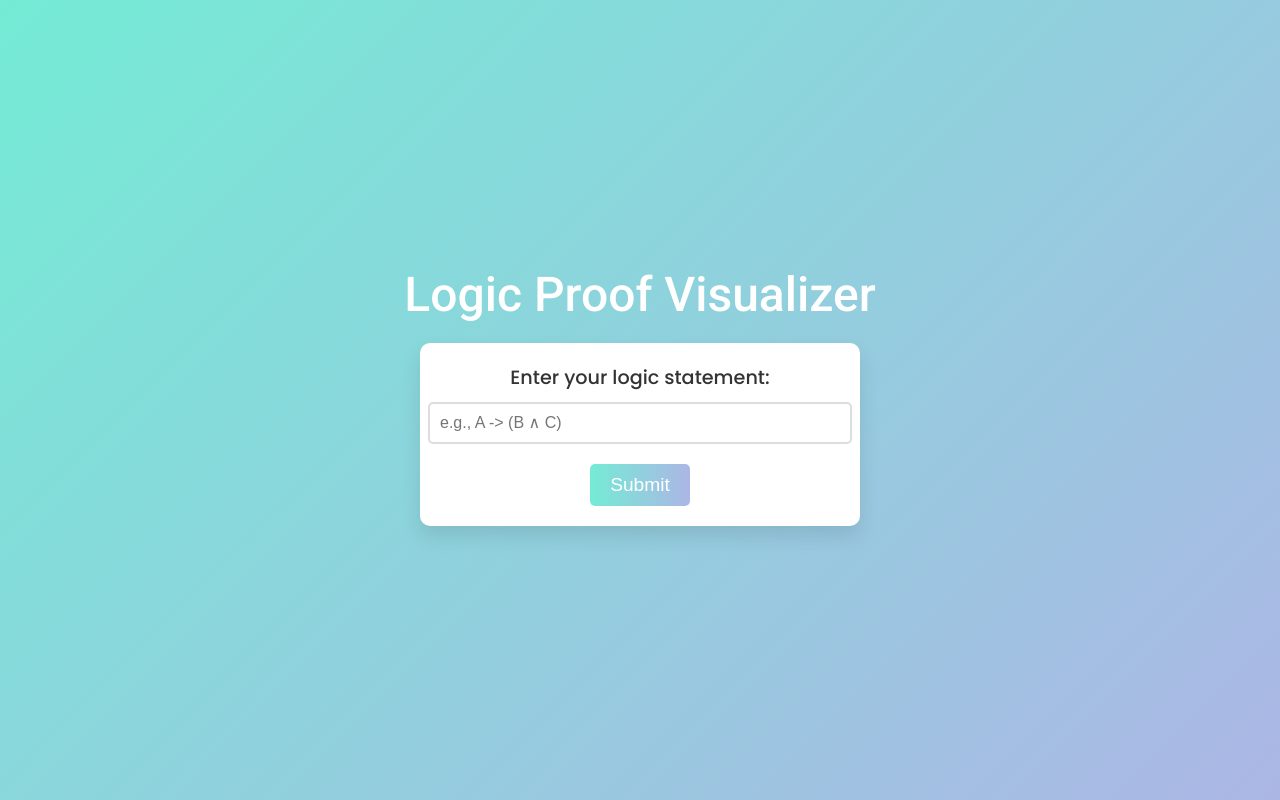
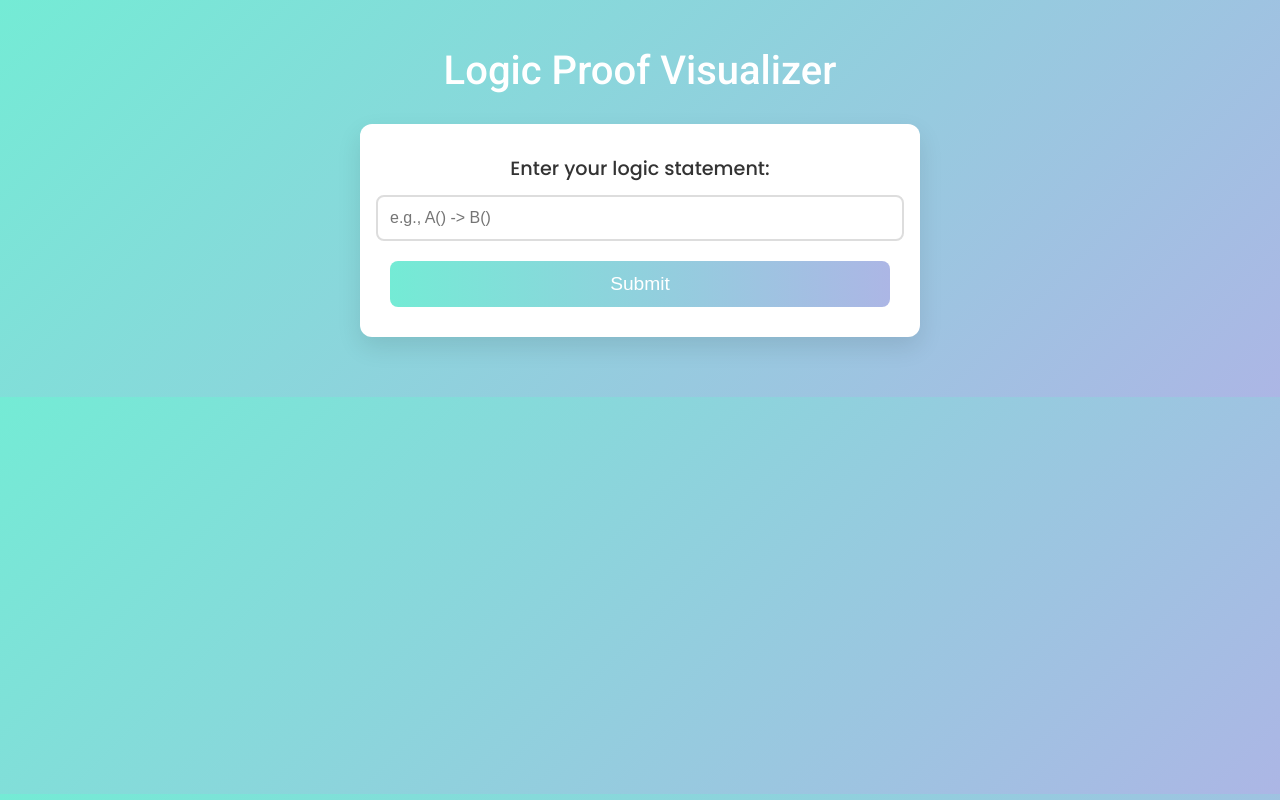
Before and after one commit to adibudaraju/FOL-Visualizer, a Flask app: page / in a window 1280 px wide. Run offline with Flask 3, Linux system fonts and the light colour scheme.

Commit message:
website updates

```diff
--- a/app.py
+++ b/app.py
@@ -3,27 +3,33 @@
 from flask import Flask, render_template, request, jsonify
 
 app = Flask(__name__)
+from flask_cors import CORS
+CORS(app)
 
 @app.route('/')
 def index():
-    os.system("ocamlopt -o proof proof.ml")
     return render_template('index.html')
 
 @app.route('/proof', methods=['POST'])
 def proof():
     data = request.json
     statement = data['statement']
-    result = run_ocaml_proof_checker(statement)
-
-    is_valid = result.strip() == "Valid"
-    return jsonify({"valid": is_valid, "steps": ["Step 1", "Step 2", "Conclusion"]})
+    result = run_ocaml_proof_checker(statement).splitlines()
+    print(result)
+    return jsonify({"valid": True, "steps": result})
 
 def run_ocaml_proof_checker(statement):
+    dir_path = os.path.dirname(os.path.realpath(__file__))
+    folprover_dir = os.path.join(dir_path, 'folprover')
+    command = f"dune exec folprover \"{statement}\""
     try:
-        output = subprocess.check_output(['./proof', statement], universal_newlines=True)
-        return output
-    except subprocess.CalledProcessError as e:
-        return f"Error: {e}"
+        result = subprocess.run(command, shell=True, cwd=folprover_dir, capture_output=True, text=True)
+        if result.returncode == 0:
+            return result.stdout  # Return the command output
+        else:
+            return f"Error: {result.stderr}"
+    except Exception as e:
+        return f"An error occurred: {e}"
 
 if __name__ == '__main__':
     app.run(debug=True)
--- a/templates/index.html
+++ b/templates/index.html
@@ -1,6 +1,5 @@
 <!DOCTYPE html>
 <html lang="en">
-
 <head>
     <meta charset="UTF-8">
     <meta name="viewport" content="width=device-width, initial-scale=1.0">
@@ -12,133 +11,140 @@
         body {
             font-family: 'Poppins', sans-serif;
             background: linear-gradient(135deg, #74ebd5, #ACB6E5);
-            height: 100vh;
             margin: 0;
-            display: flex;
-            justify-content: center;
-            align-items: center;
-            flex-direction: column;
+            padding: 20px;
             color: #333;
+            overflow-y: auto;
         }
 
         h1 {
             font-family: 'Roboto', sans-serif;
             font-weight: 500;
             color: #fff;
-            font-size: 3rem;
-            margin-bottom: 20px;
+            font-size: 2.5rem;
+            margin-bottom: 30px;
+            text-align: center;
         }
 
         form {
             background: #ffffff;
-            padding: 20px;
-            border-radius: 10px;
-            box-shadow: 0 10px 20px rgba(0, 0, 0, 0.1);
+            padding: 30px;
+            border-radius: 12px;
+            box-shadow: 0 10px 25px rgba(0, 0, 0, 0.1);
             display: flex;
             flex-direction: column;
             align-items: center;
-            width: 400px;
+            width: 100%;
+            max-width: 500px;
+            margin: 0 auto;
         }
 
         label {
             font-size: 1.2rem;
-            margin-bottom: 10px;
+            margin-bottom: 12px;
         }
 
         input[type="text"] {
             font-size: 1rem;
-            padding: 10px;
+            padding: 12px;
             width: 100%;
             margin-bottom: 20px;
             border: 2px solid #ddd;
-            border-radius: 5px;
+            border-radius: 8px;
         }
 
         button {
-            background: #74ebd5;
-            background: -webkit-linear-gradient(to right, #74ebd5, #ACB6E5);
             background: linear-gradient(to right, #74ebd5, #ACB6E5);
             border: none;
-            padding: 10px 20px;
+            padding: 12px 24px;
             font-size: 1.2rem;
             color: white;
-            border-radius: 5px;
+            border-radius: 8px;
             cursor: pointer;
             transition: background 0.3s ease;
+            width: 100%;
         }
 
         button:hover {
-            background: -webkit-linear-gradient(to right, #ACB6E5, #74ebd5);
             background: linear-gradient(to right, #ACB6E5, #74ebd5);
         }
 
-        #visualization {
+        #stepsContainer {
             margin-top: 40px;
-            width: 60%;
-            text-align: center;
+            width: 100%;
+            max-width: 800px;
+            margin: 0 auto;
+            padding: 20px;
+        }
+
+        .step {
+            font-size: 1.5rem;
+            margin-bottom: 20px;
+        }
+
+        .step-number {
+            font-size: 1.2rem;
+            font-weight: bold;
+        }
+
+        .step-expression {
+            font-size: 1.5rem;
+            font-weight: bold;
         }
 
         .result-box {
             background: #ffffff;
             padding: 20px;
-            border-radius: 10px;
-            box-shadow: 0 10px 20px rgba(0, 0, 0, 0.1);
+            border-radius: 12px;
+            box-shadow: 0 10px 25px rgba(0, 0, 0, 0.1);
             font-size: 1.2rem;
-            margin-bottom: 20px;
-            transition: all 0.3s ease;
-        }
-
-        .result-box p {
-            margin: 0;
-            font-size: 1.2rem;
+            margin-top: 30px;
+            max-width: 800px;
+            margin: 20px auto;
+            text-align: center;
         }
 
         .result-valid {
             color: #28a745;
-            font-weight: 500;
+            font-weight: 600;
         }
 
         .result-invalid {
             color: #dc3545;
-            font-weight: 500;
+            font-weight: 600;
         }
 
-        .steps {
-            display: flex;
-            justify-content: space-around;
-            margin-top: 20px;
+        @media (max-width: 768px) {
+            h1 {
+                font-size: 2rem;
             }
 
-        .step-card {
-            background-color: #f8f9fa;
-            border-radius: 10px;
-            padding: 15px;
-            box-shadow: 0 5px 10px rgba(0, 0, 0, 0.1);
-            width: 30%;
-            transition: transform 0.3s;
+            .step-expression {
+                font-size: 1.2rem;
+            }
         }
 
-        .step-card:hover {
-            transform: translateY(-10px);
+        @media (max-width: 480px) {
+            h1 {
+                font-size: 1.8rem;
             }
 
-        .step-card p {
+            .step-expression {
                 font-size: 1rem;
-            margin: 0;
-            text-align: center;
+            }
         }
     </style>
 </head>
-
 <body>
     <h1>Logic Proof Visualizer</h1>
 
     <form id="proofForm">
         <label for="statement">Enter your logic statement:</label>
-        <input type="text" id="statement" name="statement" placeholder="e.g., A -> (B ∧ C)" required>
+        <input type="text" id="statement" name="statement" placeholder="e.g., A() -> B()" required>
         <button type="submit">Submit</button>
     </form>
 
+    <div id="stepsContainer"></div>
     <div id="visualization"></div>
 
     <script>
@@ -155,30 +161,39 @@
             })
             .then(response => response.json())
             .then(data => {
-                    let visualizationDiv = document.getElementById('visualization');
-                    visualizationDiv.innerHTML = '';
+                let stepsContainer = document.getElementById('stepsContainer');
+                stepsContainer.innerHTML = ''; // Clear previous steps
 
+                let steps = data.steps;
+
+                // Iterate over the steps and dynamically create step elements
+                steps.forEach((step, index) => {
+                    let stepElement = document.createElement('div');
+                    stepElement.classList.add('step');
+
+                    let stepNumber = document.createElement('div');
+                    stepNumber.classList.add('step-number');
+                    stepNumber.textContent = `Step ${index + 1}:`;
+
+                    let stepExpression = document.createElement('div');
+                    stepExpression.classList.add('step-expression');
+                    stepExpression.textContent = step; // Here, step is a string from the backend
+
+                    stepElement.appendChild(stepNumber);
+                    stepElement.appendChild(stepExpression);
+
+                    stepsContainer.appendChild(stepElement);
+                });
+
+                // Display result box at the bottom after the steps
                 let resultBox = document.createElement('div');
                 resultBox.classList.add('result-box');
-                    let validityText = data.valid ? 'Valid' : 'Invalid';
-                    resultBox.innerHTML = `<p class="result-${data.valid ? 'valid' : 'invalid'}">Proof is ${validityText}</p>`;
-                    visualizationDiv.appendChild(resultBox);
-
-                    let stepsContainer = document.createElement('div');
-                    stepsContainer.classList.add('steps');
-
-                    data.steps.forEach(step => {
-                        let stepCard = document.createElement('div');
-                        stepCard.classList.add('step-card');
-                        stepCard.innerHTML = `<p>${step}</p>`;
-                        stepsContainer.appendChild(stepCard);
-                    });
-
-                    visualizationDiv.appendChild(stepsContainer);
+                let validityText = data.valid ? 'Valid' : 'Not Valid';
+                resultBox.innerHTML = `<p class="result-${data.valid ? 'valid' : 'invalid'}">Statement is ${validityText}</p>`;
+                document.getElementById('visualization').appendChild(resultBox);
             })
             .catch(error => console.error('Error:', error));
         });
     </script>
 </body>
-
 </html>
```
Also changed, not shown: 4 other files. Lines whose indentation alone changed are shown as unchanged.
